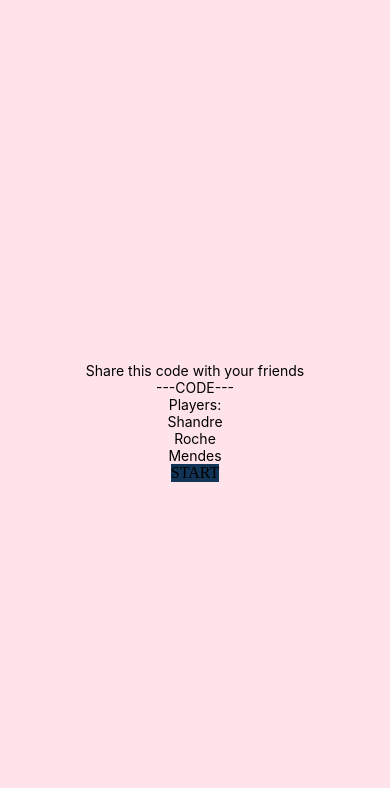
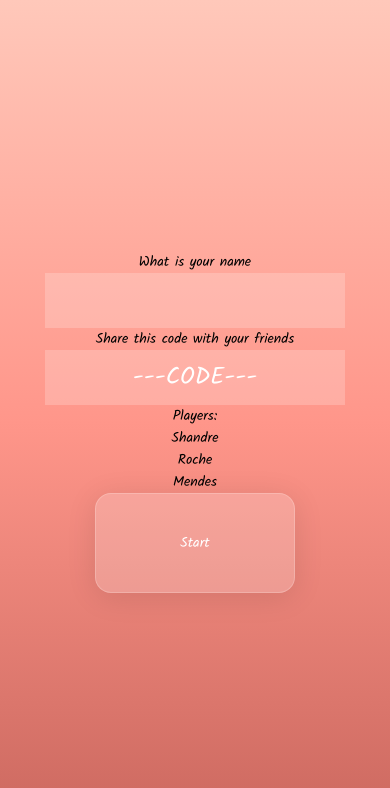
Before and after one commit to cam-eo/marry-words, a React Native app: screen /StartGame in a window 390 px wide. Shown: the top 788 px of the page. Built offline with nearby package versions, Linux system fonts and the light colour scheme.

Commit message:
many things are done

```diff
--- a/App.js
+++ b/App.js
@@ -1,13 +1,6 @@
 import { NavigationContainer } from "@react-navigation/native";
 import { createStackNavigator } from "@react-navigation/stack";
-
-import {
-  StyleSheet,
-  Text,
-  View,
-  TextInput,
-  TouchableOpacity,
-} from "react-native";
+import { useFonts } from "expo-font";
 
 const Stack = createStackNavigator();
 
@@ -17,8 +10,25 @@ import StartGame from "./components/StartGame";
 import Gameplay from "./components/Gameplay";
 
 export default function App() {
+  const [fontsLoaded] = useFonts({
+    "Kalam-Bold": require("./assets/fonts/Kalam-Bold.ttf"),
+    "Kalam-Light": require("./assets/fonts/Kalam-Light.ttf"),
+    "Kalam-Regular": require("./assets/fonts/Kalam-Regular.ttf"),
+  });
+
+  const linking = {
+    config: {
+      screens: {
+        Home: "/",
+        StartGame: "start",
+        JoinGame: "join",
+        Gameplay: "play",
+      },
+    },
+  };
+
   return (
-    <NavigationContainer>
+    <NavigationContainer linking={linking}>
       <Stack.Navigator>
         <Stack.Screen
           name="Home"
--- /dev/null
+++ b/components/Button.tsx
@@ -0,0 +1,39 @@
+import { FC } from "react";
+import { TouchableOpacity } from "react-native";
+import { Text } from "./Text";
+
+interface Props {
+  children: string;
+  weight?: "Bold" | "Regular" | "Light";
+  styles?: Object;
+  textStyles?: Object;
+}
+
+export const Button: FC<Props> = ({
+  children,
+  weight = "Regular",
+  styles,
+  textStyles,
+  ...rest
+}) => {
+  const internalStyles = {
+    flex: 1,
+    alignItems: "center",
+    justifyContent: "center",
+    width: 200,
+    maxHeight: 100,
+    backgroundColor: "rgba(255, 255, 255, 0.2)",
+    border: "1px solid rgba(255, 255, 255, 0.2)",
+    borderRadius: 16,
+    boxShadow: "0 4px 30px rgba(0, 0, 0, 0.1)",
+    ...styles,
+  };
+
+  return (
+    <TouchableOpacity style={internalStyles} {...rest}>
+      <Text weight={weight} styles={textStyles}>
+        {children}
+      </Text>
+    </TouchableOpacity>
+  );
+};
--- a/components/Gameplay.jsx
+++ b/components/Gameplay.jsx
@@ -1,19 +1,27 @@
 import { useState } from "react";
-import {
-  StyleSheet,
-  Text,
-  View,
-  TextInput,
-  TouchableOpacity,
-} from "react-native";
+import { StyleSheet, TouchableOpacity } from "react-native";
+
+import { LinearGradient } from "expo-linear-gradient";
+import { colors } from "../theme";
+
+import { Text } from "./Text";
+import { TextInput } from "./TextInput";
 
 export default function Gameplay({ navigation }) {
   const myTurn = true;
   const waitingForWord = false;
   // const myTurnComplete = false;
   const [myTurnComplete, setMyTurnComplete] = useState(false);
+
+  const countDownDate = new Date() - 60 * 1000;
+
+  console.log("countDownDate: ", countDownDate.toISOString());
+
   return (
-    <View style={styles.container}>
+    <LinearGradient
+      colors={[colors.primaryLight, colors.primary, colors.primaryDark]}
+      style={styles.container}
+    >
       {myTurn ? (
         <>
           {myTurnComplete ? (
@@ -70,16 +78,13 @@ export default function Gameplay({ navigation }) {
           )}
         </View>
       )}
-      {/* <TextInput style={styles.input} />
-      <TouchableOpacity style={styles.button}>Submit Word</TouchableOpacity> */}
-    </View>
+    </LinearGradient>
   );
 }
 
 const styles = StyleSheet.create({
   container: {
     flex: 1,
-    backgroundColor: "#000",
     alignItems: "center",
     justifyContent: "center",
     minWidth: "200px",
@@ -91,9 +96,7 @@ const styles = StyleSheet.create({
   typeography: {
     color: "#FFF",
   },
-  input: {
-    backgroundColor: "#FFF",
-  },
+  input: {},
 });
 
 // Idea: Pick a winner and loser or only winner? maybe a setting
--- a/components/Home.jsx
+++ b/components/Home.jsx
@@ -1,35 +1,40 @@
-import {
-  StyleSheet,
-  Text,
-  View,
-  TextInput,
-  TouchableOpacity,
-} from "react-native";
+import { StyleSheet, TouchableOpacity } from "react-native";
+import { LinearGradient } from "expo-linear-gradient";
+
+import { Text } from "./Text";
+import { colors } from "../theme";
 
 export default function Home({ navigation }) {
   return (
-    <View style={styles.container}>
+    <LinearGradient
+      colors={[colors.primaryLight, colors.primary, colors.primaryDark]}
+      style={styles.container}
+    >
       <Text style={styles.typeography}>Marry Words</Text>
       <TouchableOpacity
         onPress={() => navigation.navigate("StartGame")}
         style={styles.button}
       >
-        Start Game
+        <Text weight="Bold" styles={styles.typeography}>
+          Start Game
+        </Text>
       </TouchableOpacity>
       <TouchableOpacity
         onPress={() => navigation.navigate("JoinGame")}
         style={styles.button}
       >
-        Join Game
+        <Text weight="Bold" styles={styles.typeography}>
+          Join Game
+        </Text>
       </TouchableOpacity>
-    </View>
+    </LinearGradient>
   );
 }
 
 const styles = StyleSheet.create({
   container: {
     flex: 1,
-    backgroundColor: "#FFE3EA",
+    // backgroundColor: "#FFE3EA",
     alignItems: "center",
     justifyContent: "center",
     minWidth: "200px",
@@ -38,7 +43,8 @@ const styles = StyleSheet.create({
   button: {
     flex: 1,
     flexDirection: "row",
-    backgroundColor: "#465979",
+    backgroundColor: "rgba(255, 255, 255, 0.2)",
+    border: "1px solid rgba(255, 255, 255, 0.2)",
     alignItems: "center",
     justifyContent: "center",
     padding: 12,
@@ -50,5 +56,6 @@ const styles = StyleSheet.create({
   },
   typeography: {
     color: "#FFF",
+    fontSize: 20,
   },
 });
--- a/components/JoinGame.jsx
+++ b/components/JoinGame.jsx
@@ -1,39 +1,40 @@
-import {
-  StyleSheet,
-  Text,
-  View,
-  TextInput,
-  TouchableOpacity,
-} from "react-native";
+import { StyleSheet, TouchableOpacity } from "react-native";
+import { LinearGradient } from "expo-linear-gradient";
+import { colors } from "../theme";
+
+import { Text } from "./Text";
+import { TextInput } from "./TextInput";
+import { Button } from "./Button";
 
 export default function JoinGame({ navigation }) {
   return (
-    <View style={styles.container}>
-      <Text style={styles.typeography}>Enter the code to join a game</Text>
-      <TextInput style={styles.input} />
-      <Text style={styles.typeography}>What is your name?</Text>
-      <TextInput style={styles.input} />
-      <TouchableOpacity style={styles.button}>Join</TouchableOpacity>
-    </View>
+    <LinearGradient
+      colors={[colors.primaryLight, colors.primary, colors.primaryDark]}
+      style={styles.container}
+    >
+      <Text styles={styles.typeography}>Enter the code to join a game</Text>
+      <TextInput styles={styles.input} />
+      <Text styles={styles.typeography}>What is your name?</Text>
+      <TextInput styles={styles.input} />
+      <Button
+      // onPress={() => navigation.navigate("Gameplay")}
+      >
+        Join
+      </Button>
+    </LinearGradient>
   );
 }
 
 const styles = StyleSheet.create({
   container: {
     flex: 1,
-    backgroundColor: "#000",
     alignItems: "center",
     justifyContent: "center",
     minWidth: "200px",
     width: "100%",
   },
-  button: {
-    backgroundColor: "#123456",
-  },
   typeography: {
     color: "#FFF",
   },
-  input: {
-    backgroundColor: "#FFF",
-  },
+  input: {},
 });
--- a/components/StartGame.jsx
+++ b/components/StartGame.jsx
@@ -1,27 +1,55 @@
-import {
-  StyleSheet,
-  Text,
-  View,
-  TextInput,
-  TouchableOpacity,
-} from "react-native";
+import { StyleSheet, TouchableOpacity } from "react-native";
+import { useState } from "react";
+import { TextInput } from "./TextInput";
+import { Text } from "./Text";
+import { LinearGradient } from "expo-linear-gradient";
+import { colors } from "../theme";
+import { Button } from "./Button";
 
 export default function StartGame({ navigation }) {
   return (
-    <View style={styles.container}>
+    <LinearGradient
+      colors={[colors.primaryLight, colors.primary, colors.primaryDark]}
+      style={styles.container}
+    >
+      <Text>What is your name</Text>
+      <TextInput
+        styles={{
+          width: "100%",
+          maxWidth: 300,
+          fontSize: 24,
+          padding: 8,
+          color: "#FFF",
+          textAlign: "center",
+        }}
+      />
       <Text>Share this code with your friends</Text>
-      <Text>---CODE---</Text>
+      {/* *npm install --save @react-native-clipboard/clipboard */}
+      <TouchableOpacity style={{ width: "100%", maxWidth: 300 }}>
+        <TextInput
+          styles={{
+            width: "100%",
+            fontSize: 24,
+            padding: 8,
+            color: "#FFF",
+            textAlign: "center",
+          }}
+          value={"---CODE---"}
+          disabled
+        />
+      </TouchableOpacity>
+
       <Text>Players:</Text>
       <Text>Shandre</Text>
       <Text>Roche</Text>
       <Text>Mendes</Text>
-      <TouchableOpacity
-        style={styles.button}
+      <Button
+        textStyles={{ color: "#FFF" }}
         onPress={() => navigation.navigate("Gameplay")}
       >
-        START
-      </TouchableOpacity>
-    </View>
+        Start
+      </Button>
+    </LinearGradient>
   );
 }
 
@@ -44,9 +72,6 @@ const styles = StyleSheet.create({
     minWidth: "200px",
     width: "100%",
   },
-  button: {
-    backgroundColor: "#123456",
-  },
   typeography: {
     color: "#FFF",
   },
--- /dev/null
+++ b/components/Text.tsx
@@ -0,0 +1,17 @@
+import { FC } from "react";
+import { Text as ReactNativeText } from "react-native";
+
+interface Props {
+  children: string;
+  weight?: "Bold" | "Regular" | "Light";
+  styles?: Object;
+}
+
+export const Text: FC<Props> = ({ children, weight = "Regular", styles }) => {
+  const internalStyles = {
+    fontFamily: `Kalam-${weight}`,
+    ...styles,
+  };
+
+  return <ReactNativeText style={internalStyles}>{children}</ReactNativeText>;
+};
--- /dev/null
+++ b/components/TextInput.tsx
@@ -0,0 +1,28 @@
+import { FC } from "react";
+import { TextInput as ReactNativeTextInput } from "react-native";
+
+interface Props {
+  children: string;
+  weight?: "Bold" | "Regular" | "Light";
+  styles?: Object;
+}
+
+export const TextInput: FC<Props> = ({
+  children,
+  weight = "Regular",
+  styles,
+  ...rest
+}) => {
+  const internalStyles = {
+    outline: "none",
+    fontFamily: `Kalam-${weight}`,
+    backgroundColor: "rgba(255, 255, 255, 0.2)",
+    ...styles,
+  };
+
+  return (
+    <ReactNativeTextInput style={internalStyles} {...rest}>
+      {children}
+    </ReactNativeTextInput>
+  );
+};
--- a/package.json
+++ b/package.json
@@ -14,12 +14,14 @@
     "@react-navigation/native-stack": "^6.9.4",
     "@react-navigation/stack": "^6.3.7",
     "expo": "~47.0.8",
+    "expo-font": "^11.0.1",
+    "expo-linear-gradient": "~12.0.1",
     "expo-status-bar": "~1.4.2",
+    "firebase": "^9.14.0",
     "react": "18.1.0",
     "react-dom": "18.1.0",
     "react-native": "0.70.5",
-    "react-native-web": "~0.18.9",
-    "expo-linear-gradient": "~12.0.1"
+    "react-native-web": "~0.18.9"
   },
   "devDependencies": {
     "@babel/core": "^7.12.9",
--- a/theme.js
+++ b/theme.js
@@ -1,6 +1,7 @@
 export const colors = {
-  primary: "#FF8A9F",
-  primaryLight: "#FFE3EA",
+  primary: "#ff968a",
+  primaryLight: "#ffc8ba",
+  primaryDark: "#c9665d",
   secondary: "#2F4858",
   secondaryLight: "#465979",
   white: "#FFF",
```
Also changed, not shown: firebase/config.js (added, +23 -0 lines), helper.js (added, +27 -0 lines), 1 other file (tests, documents, lock files or other folders).
